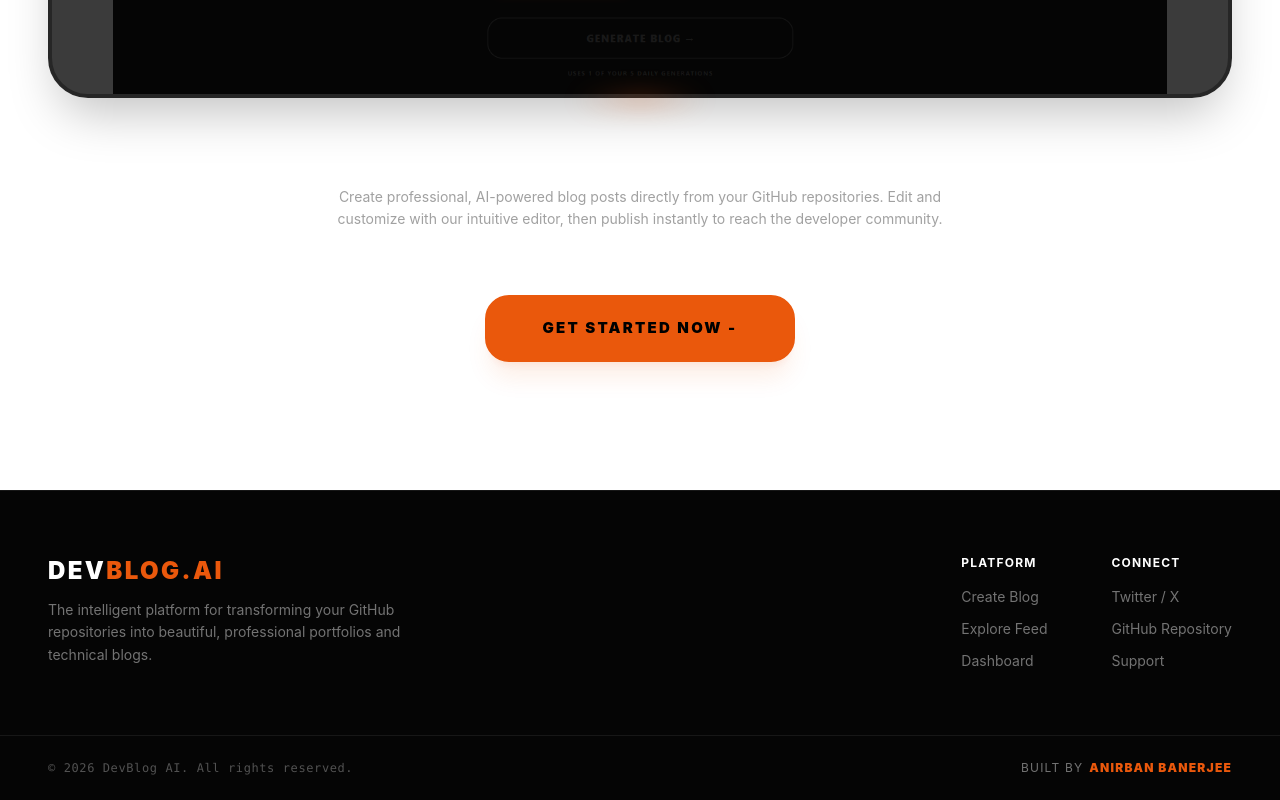
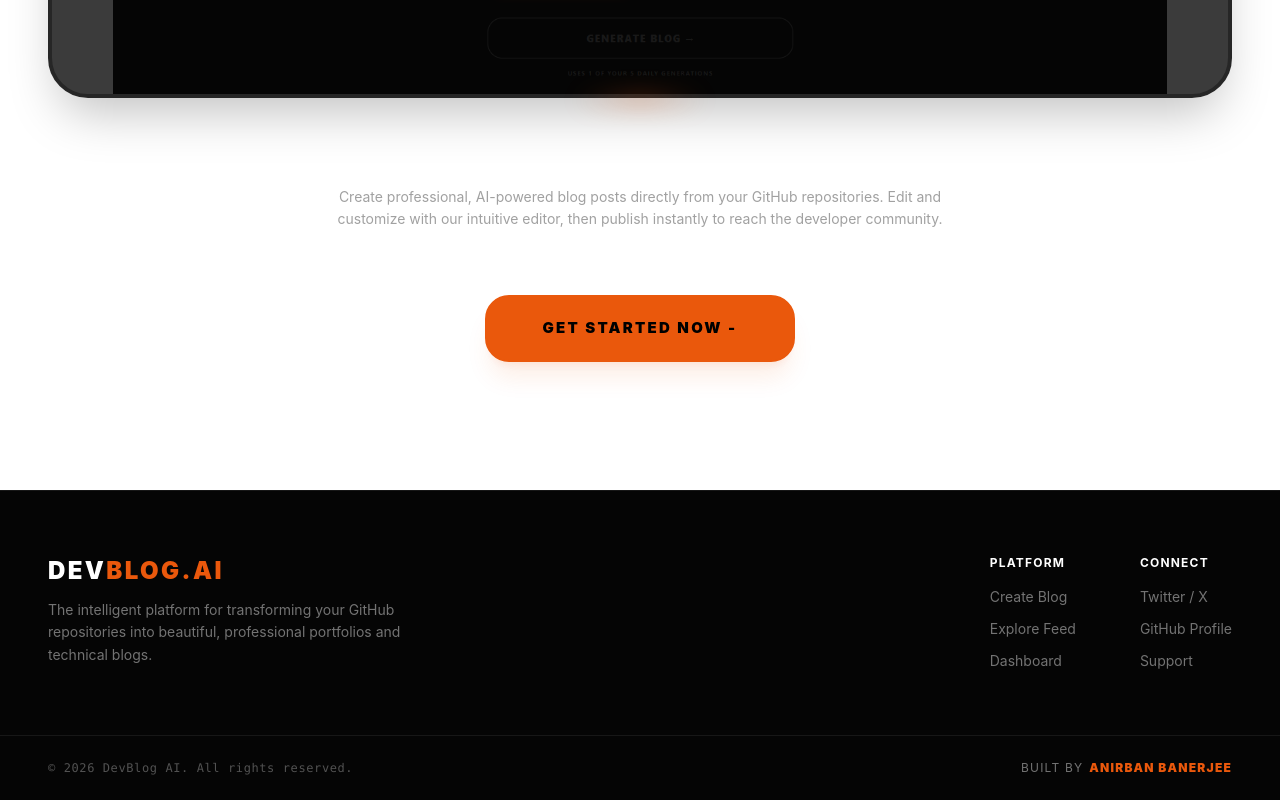
Before and after one commit to AEVILOP/Dev-AI-Blog, a React (Vite) app: page / in a window 1280 px wide. Shown: the part 2921-3721 px from the top of the page. Built offline with nearby package versions, Linux system fonts and the light colour scheme; no server answers.

Commit message:
Add footer social profile links

```diff
--- a/src/features/blog/pages/Home.jsx
+++ b/src/features/blog/pages/Home.jsx
@@ -266,8 +266,8 @@ const Home = () => {
                         <div className="flex flex-col gap-4">
                             <h4 className="font-barlow text-xs font-bold uppercase tracking-widest text-white">Connect</h4>
                             <div className="flex flex-col gap-3 text-sm text-neutral-500">
-                                <span className="block cursor-pointer transition-colors hover:text-orange-500">Twitter / X</span>
-                                <span className="block cursor-pointer transition-colors hover:text-orange-500">GitHub Repository</span>
+                                <a href="https://x.com/Anirban4810" target="_blank" rel="noreferrer" className="block transition-colors hover:text-orange-500 no-underline text-neutral-500">Twitter / X</a>
+                                <a href="https://github.com/AEVILOP" target="_blank" rel="noreferrer" className="block transition-colors hover:text-orange-500 no-underline text-neutral-500">GitHub Profile</a>
                                 <span className="block cursor-pointer transition-colors hover:text-orange-500">Support</span>
                             </div>
                         </div>
```
